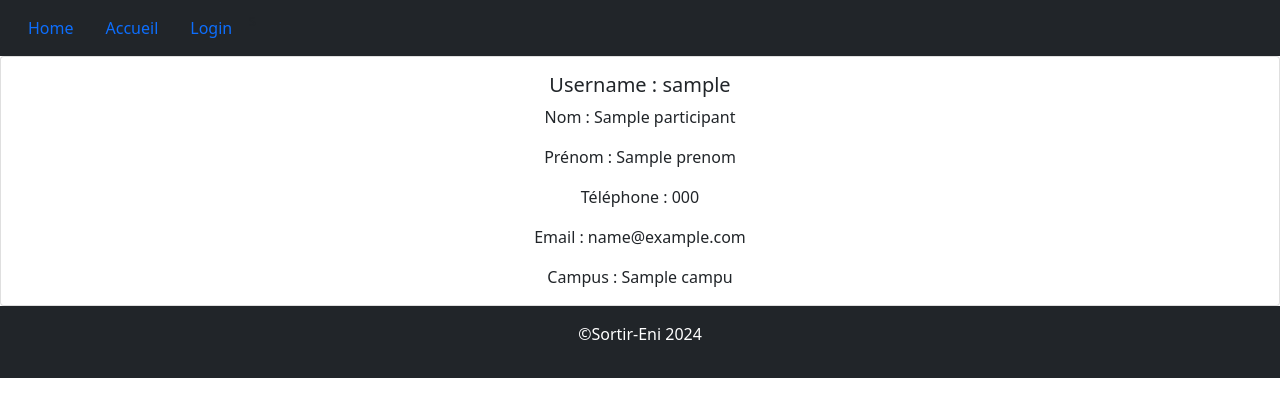
After one commit to DEVACT-ENI/sortirEni, a Symfony app: template templates/participant/detail.html.twig in a window 1280 px wide. The commit adds this page. Shown: the top 417 px of the page. Run offline with Twig, Linux system fonts and the light colour scheme; the template is opened without the code that fills it: most values are stand-ins (such as "Sample title", 1, 10 or a date in 2020); some libraries are stand-ins or nearby versions.

Commit message:
mise en place de lien vers le detail des profils

```diff
--- a/templates/main/home.html.twig
+++ b/templates/main/home.html.twig
@@ -73,7 +73,7 @@
                 {% if app.user %}
                     <td>{% if sortie.listInscrit.contains(app.user) %}X{% endif %}</td>
                 {% endif %}
-                <td>{{ sortie.organisateur.username }}</td>
+                <td><a href="{{ path('participants_detail', {'id': sortie.organisateur.id }) }}">{{ sortie.organisateur.username }}</a></td>
                 <td>
                     {% if app.user %}
                         {#                         de base un bouton afficher, si l'utilisateur est inscrit à la sortie, un bouton se désister apparait, si la sortie est encore ouverte, un bouton s'inscrire apparait, si l'utilisateur est l'organisateur, un bouton modifier apparait et un bouton publier, si la sortie est ouverte, le bouton afficher s'affiche ainsi que le bouton annuler. s'epparer les boutons par ' - ' #}
--- /dev/null
+++ b/templates/participant/detail.html.twig
@@ -0,0 +1,17 @@
+{% extends 'base.html.twig' %}
+
+{% block body %}
+    <div class="card">
+        <div class="card-body">
+            <h5 class="card-title">Username : {{ participant.username }}</h5>
+            <p class="card-text">Nom : {{ participant.nom }}</p>
+            <p class="card-text">Prénom : {{ participant.prenom }}</p>
+            <p class="card-text">Téléphone : {{ participant.telephone }}</p>
+            <p class="card-text">Email : {{ participant.mail }}</p>
+            <p class="card-text">Campus : {{ participant.campus.nom }}</p>
+        </div>
+{% endblock %}
+
+{% block title %}
+Detail {{ participant.username }}
+{% endblock %}
```
Also changed, not shown: src/Controller/ParticipantController.php (+10 -0 lines), templates/main/viewsortie.html.twig (+4 -4 lines).
